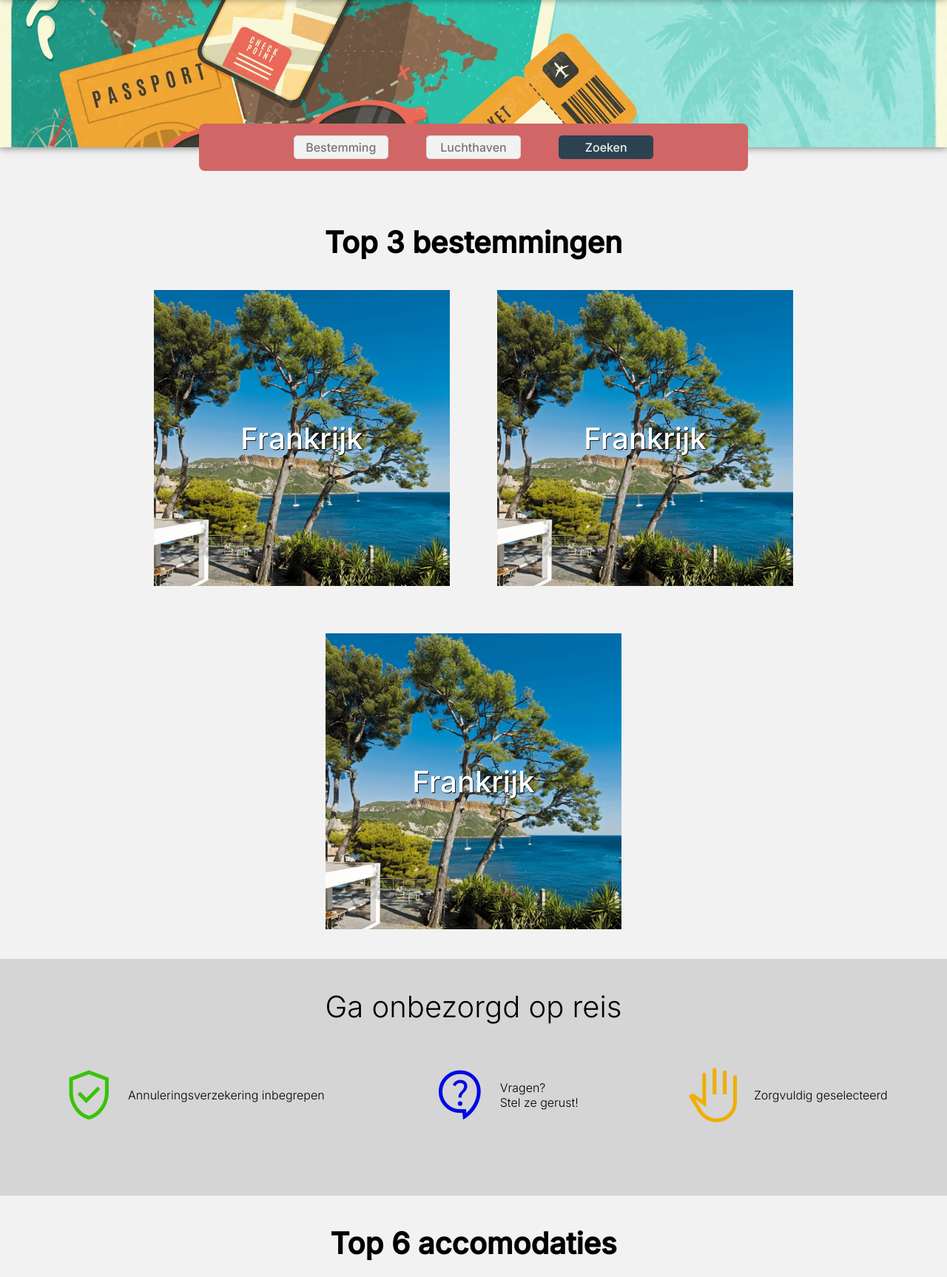
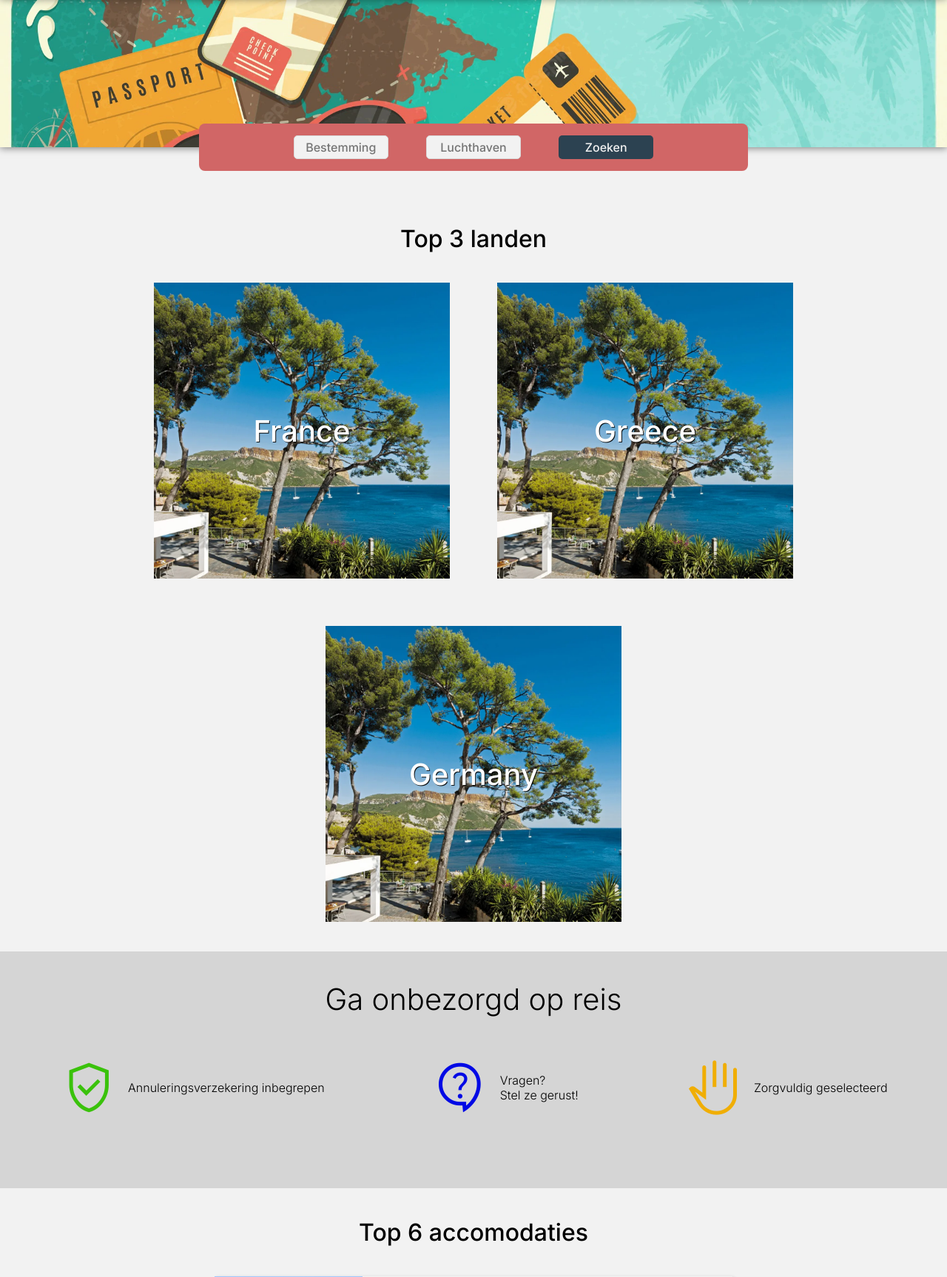
Before and after one commit to Renotje6/crud-travel-webapp, a PHP site: page / in a window 1280 px wide. Shown: the part 66-1792 px from the top of the page at 74% size. Run offline with PHP 8.4, Linux system fonts and the light colour scheme; data comes from the database, SQL or seed files in the repository.

Commit message:
homepage is now connected to database

```diff
--- a/css/homepage.css
+++ b/css/homepage.css
@@ -7,8 +7,8 @@
 }
 
 .top-3 .top-3-title {
-  font-size: 2.5rem;
-  font-weight: 700;
+  font-size: 2rem;
+  font-weight: 500;
 }
 
 .top-3-items {
@@ -113,8 +113,8 @@
 
 .top-6-title {
   text-align: center;
-  font-size: 2.5rem;
-  font-weight: 700;
+  font-size: 2rem;
+  font-weight: 500;
 }
 
 .top-6-items {
@@ -142,7 +142,7 @@
 }
 
 .top-6-item:hover {
-  box-shadow: 3px 3px 2px 0px rgba(0, 0, 0, 0.5);
+  box-shadow: 2px 2px 4px 0px rgba(0, 0, 0, 0.5);
 }
 
 .top-6-items .top-6-item img {
--- a/includes/functions/top6.php
+++ b/includes/functions/homepage.php
@@ -1,5 +1,4 @@
 <?php
-
 function getTop6()
 {
     global $conn;
@@ -20,3 +19,19 @@ function getTop6()
 
     return $results;
 }
+
+function getTop3Locations()
+{
+    global $conn;
+    $query = "SELECT ACCOMMODATIONS.country, COUNT(country) as count FROM ACCOMMODATIONS
+                INNER JOIN BOOKINGS
+                ON BOOKINGS.accommodationID = ACCOMMODATIONS.ID
+                GROUP BY ACCOMMODATIONS.country
+                ORDER BY count DESC LIMIT 3;";
+
+    $queryExec = $conn->prepare($query);
+    $queryExec->execute();
+    $results = $queryExec->fetchAll();
+
+    return $results;
+}
--- a/index.php
+++ b/index.php
@@ -1,6 +1,6 @@
 <?php
 require_once(__DIR__ . "/includes/config.php");
-require(ROOT_PATH . "/includes/functions/top6.php");
+require(ROOT_PATH . "/includes/functions/homepage.php");
 include(ROOT_PATH . "/includes/header.php");
 include(ROOT_PATH . "/includes/connection.php")
 ?>
@@ -18,20 +18,18 @@ include(ROOT_PATH . "/includes/connection.php")
     </div>
   </section>
   <section class="top-3">
-    <h1 class="top-3-title">Top 3 bestemmingen</h1>
+    <h1 class="top-3-title">Top 3 landen</h1>
     <div class="top-3-items">
-      <div class="top-3-item">
-        <img src="<?php echo BASE_URL; ?>resources/images/cote-d-azur-cntraveller-26july13-martin-morrell_27.webp" alt="cote-d-azur-cntraveller-26july13-martin-morrell_27" />
-        <h2 class="top-3-item-title">Frankrijk</h2>
-      </div>
-      <div class="top-3-item">
-        <img src="<?php echo BASE_URL; ?>resources/images/cote-d-azur-cntraveller-26july13-martin-morrell_27.webp" alt="cote-d-azur-cntraveller-26july13-martin-morrell_27" />
-        <h2 class="top-3-item-title">Frankrijk</h2>
-      </div>
-      <div class="top-3-item">
-        <img src="<?php echo BASE_URL; ?>resources/images/cote-d-azur-cntraveller-26july13-martin-morrell_27.webp" alt="cote-d-azur-cntraveller-26july13-martin-morrell_27" />
-        <h2 class="top-3-item-title">Frankrijk</h2>
-      </div>
+
+      <?php $results = getTop3Locations();
+      foreach ($results as $result) : ?>
+        <a href="<?php echo BASE_URL ?>pages/searchPage.php?destination=<?php echo $result['country'] ?>">
+          <div class="top-3-item">
+            <img src="<?php echo BASE_URL; ?>resources/images/cote-d-azur-cntraveller-26july13-martin-morrell_27.webp" alt="cote-d-azur-cntraveller-26july13-martin-morrell_27" />
+            <h2 class="top-3-item-title"><?php echo $result['country']; ?></h2>
+          </div>
+        </a>
+      <?php endforeach; ?>
     </div>
   </section>
   <section class="warranties">
```
Also changed, not shown: includes/functions/searchbar.php (+3 -32 lines).
